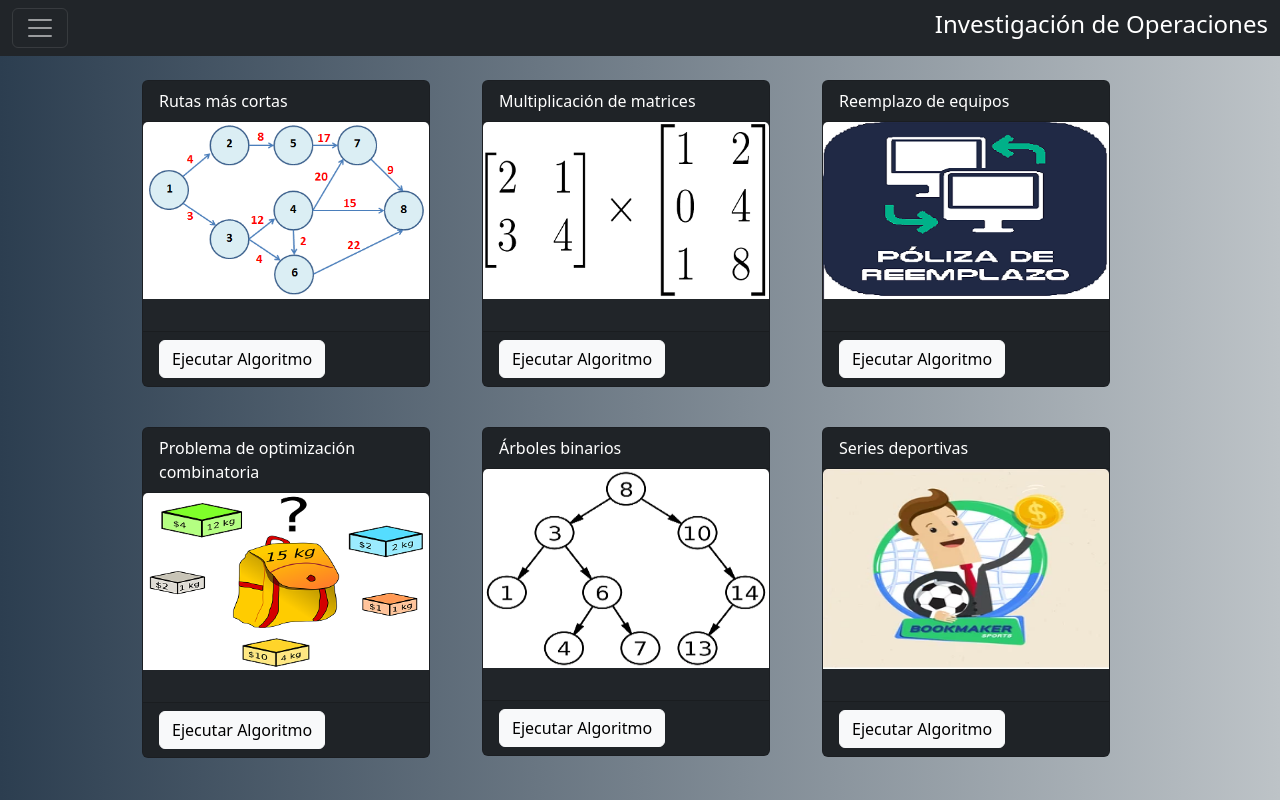
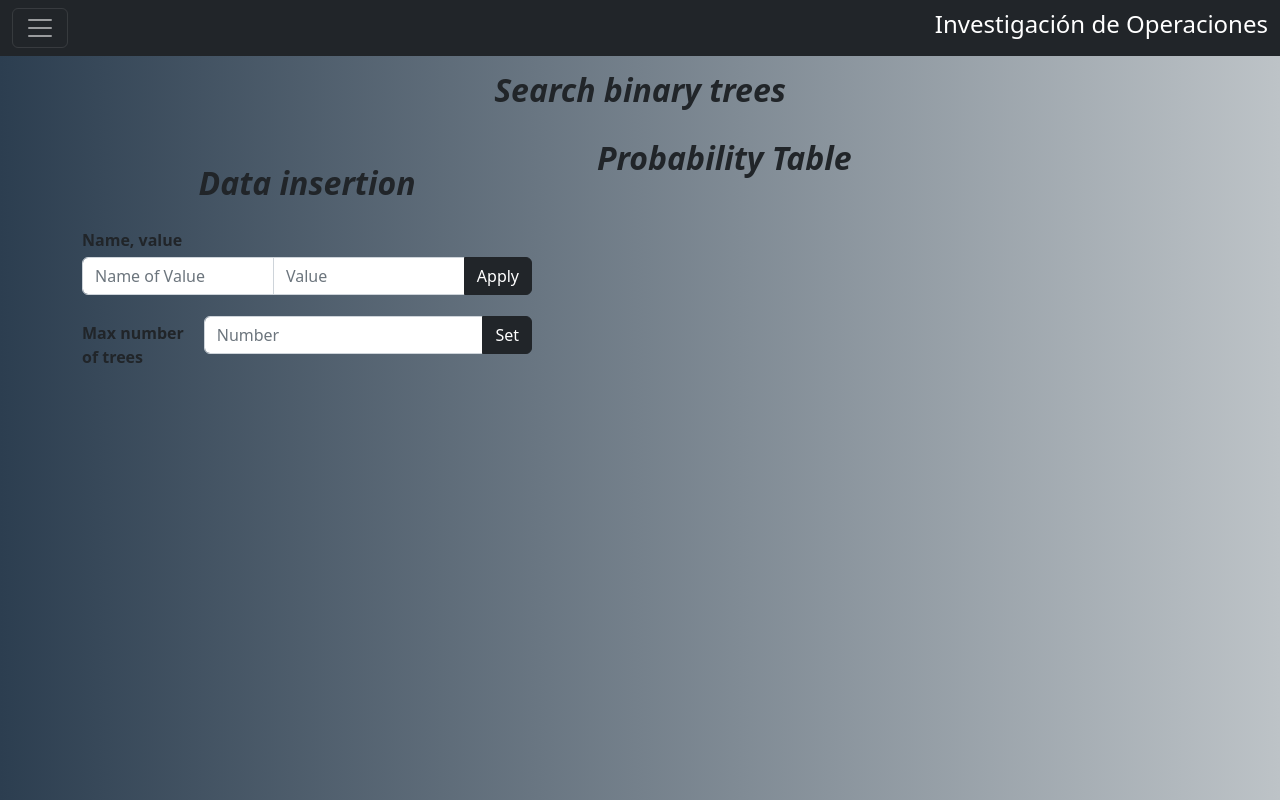
Before and after one commit to Chrysitis/IOproyecto, an Angular app: page /search-binary-trees in a window 1280 px wide. Before the commit this address led to /. Built offline with nearby package versions, Linux system fonts and the light colour scheme.

Commit message:
vistas para multiplicacion matriz y arboles binarios

```diff
--- a/src/app/app-routing.module.ts
+++ b/src/app/app-routing.module.ts
@@ -8,6 +8,8 @@ import { ProblemaMochilaComponent } from './components/problema-mochila/problema
 import { shortestPathComponent } from './components/rutas-cortas/shortestPath.component';
 import { EquipmentReplacementComponent } from './components/equipment-replacement/equipment-replacement.component';
 import { SeriesDeportivasComponent } from './components/series-deportivas/series-deportivas.component';
+import { SearchBinaryTreesComponent } from './components/search-binary-trees/search-binary-trees.component';
+import { MatrixMultiplicationComponent } from './components/matrix-multiplication/matrix-multiplication.component';
 
 const routes: Routes = [
   { path: '', component: MenuComponent },
@@ -15,7 +17,10 @@ const routes: Routes = [
   { path: 'shortestPath', component: shortestPathComponent },
   { path: 'equipmentReplacement', component: EquipmentReplacementComponent },
   { path: 'series-deportivas', component: SeriesDeportivasComponent },
+  { path: 'search-binary-trees', component: SearchBinaryTreesComponent},
+  { path: 'matrix-multiplication', component: MatrixMultiplicationComponent},
   { path: '**', redirectTo: '', pathMatch: 'full' },
+
 ];
 
 @NgModule({
--- a/src/app/components/matrix-multiplication/matrix-multiplication.component.html
+++ b/src/app/components/matrix-multiplication/matrix-multiplication.component.html
@@ -1 +1,61 @@
-<p>matrix-multiplication works!</p>
+<app-header></app-header>
+<div class="container-lg">
+
+<!-- Page title -->
+
+<div class="d-flex justify-content-center">
+    <div class="card-dark">
+      <h2 class="card-title" style="padding: 15px">
+        <strong><em>Matrix multiplication</em></strong>
+      </h2>
+    </div>
+  </div>
+
+  <div class="d-flex justify-content-start">
+    <div d-flex flex-column mb-3>
+      <div class="d-flex justify-content-around" style="margin-top: 25px; width: 500px; padding-right: 50px;">
+        <form>
+          <div>
+            <div class="d-flex justify-content-center">
+              <div class="card-dark">
+                <h2 class="card-title" style="padding: 15px">
+                  <strong><em>Data insertion</em></strong>
+                </h2>
+              </div>
+            </div>
+            <label for="text" style="margin-top: 10px"><strong>Name, value1, value2</strong></label>
+            <div class="input-group mb-3" style="margin-top: 5px">
+              <input id="costInput" type="text" #costInput class="form-control" placeholder="Name of Matrix" />
+              <input id="termInput" type="number" #termInput class="form-control" placeholder="Value1" />
+              <input id="termInput" type="number" #termInput class="form-control" placeholder="Value2" />
+              <button class="btn btn-dark" type="button" id="termBtn" #termBtn>
+                Apply
+              </button>
+
+        </div>
+    </div>
+    <div class="d-flex justify-content-start">
+        <label for="text" style="margin-top: 10px"><strong>Max number of matrices</strong></label>
+        <div class="input-group mb-3" style="margin-top: 5px">
+          <input id="gamesQnty" type="number" #gamesQnty class="form-control" placeholder="Number" />
+          <button class="btn btn-dark" type="button" id="gamesQntyBtn" #gamesQntyBtn>
+            Set
+          </button>
+        </div>
+      </div>
+    </form>
+   </div>
+  </div>
+  <!--Table-->
+  <div class="d-flex flex-column mb-3">
+    <div class="d-flex justify-content-center">
+      <div class="card-dark">
+        <h2 class="card-title" style="padding: 15px">
+          <strong><em>Probability Table</em></strong>
+        </h2>
+      </div>
+    </div>
+   </div>
+ </div>
+
+</div>
--- a/src/app/components/menu/menu.component.html
+++ b/src/app/components/menu/menu.component.html
@@ -50,7 +50,7 @@
           <!--<p class="card-text">Algoritmo de multiplicación de dos matrices con dimensiones nxm y mxn.</p>-->
         </div>
         <div class="card-footer">
-          <button href="" class="btn btn-light" data-bs-toggle="modal" data-bs-target="#exampleModal"
+          <button href="" class="btn btn-light" routerLink="matrix-multiplication"
             title="Algoritmo de multiplicación de dos matrices con dimensiones nxm y mxn.">
             Ejecutar Algoritmo
           </button>
@@ -98,7 +98,7 @@
           <!--<p class="card-text">Algoritmo que busca formar el árbol óptimo de búsqueda teniendo en cuenta el costo y las probabilidades de búsqueda de un nodo.</p>-->
         </div>
         <div class="card-footer">
-          <button href="" class="btn btn-light" data-bs-toggle="modal" data-bs-target="#exampleModal"
+          <button href="" class="btn btn-light" routerLink="search-binary-trees"
             title="Algoritmo que busca formar el árbol óptimo de búsqueda teniendo en cuenta el costo y las probabilidades de búsqueda de un nodo.">
             Ejecutar Algoritmo
           </button>
--- a/src/app/components/search-binary-trees/search-binary-trees.component.css
+++ b/src/app/components/search-binary-trees/search-binary-trees.component.css
@@ -0,0 +1,15 @@
+.probabilitySquareInfo {
+    margin: 5px;
+    padding: 10px;
+    border-width: 1px;
+    border-style: double;
+    border-color:darkblue;
+  }
+
+  .green {
+    background-color: green;
+  }
+
+  .red {
+    background-color: red;
+  }
--- a/src/app/components/search-binary-trees/search-binary-trees.component.html
+++ b/src/app/components/search-binary-trees/search-binary-trees.component.html
@@ -1 +1,59 @@
-<p>search-binary-trees works!</p>
+<app-header></app-header>
+<div class="container-lg">
+
+<!-- Page title -->
+
+<div class="d-flex justify-content-center">
+    <div class="card-dark">
+      <h2 class="card-title" style="padding: 15px">
+        <strong><em>Search binary trees</em></strong>
+      </h2>
+    </div>
+  </div>
+
+  <div class="d-flex justify-content-start">
+    <div d-flex flex-column mb-3>
+      <div class="d-flex justify-content-around" style="margin-top: 25px; width: 500px; padding-right: 50px;">
+        <form>
+          <div>
+            <div class="d-flex justify-content-center">
+              <div class="card-dark">
+                <h2 class="card-title" style="padding: 15px">
+                  <strong><em>Data insertion</em></strong>
+                </h2>
+              </div>
+            </div>
+            <label for="text" style="margin-top: 10px"><strong>Name, value</strong></label>
+            <div class="input-group mb-3" style="margin-top: 5px">
+              <input id="costInput" type="text" #costInput class="form-control" placeholder="Name of Value" />
+              <input id="termInput" type="number" #termInput class="form-control" placeholder="Value" />
+              <button class="btn btn-dark" type="button" id="termBtn" #termBtn>
+                Apply
+              </button>
+
+        </div>
+    </div>
+    <div class="d-flex justify-content-start">
+        <label for="text" style="margin-top: 10px"><strong>Max number of trees</strong></label>
+        <div class="input-group mb-3" style="margin-top: 5px">
+          <input id="gamesQnty" type="number" #gamesQnty class="form-control" placeholder="Number" />
+          <button class="btn btn-dark" type="button" id="gamesQntyBtn" #gamesQntyBtn>
+            Set
+          </button>
+        </div>
+      </div>
+    </form>
+   </div>
+  </div>
+  <div class="d-flex flex-column mb-3">
+    <div class="d-flex justify-content-center">
+      <div class="card-dark">
+        <h2 class="card-title" style="padding: 15px">
+          <strong><em>Probability Table</em></strong>
+        </h2>
+      </div>
+    </div>
+   </div>
+ </div>
+
+</div>
```
Also changed, not shown: 1 other file (tests, documents, lock files or other folders).
